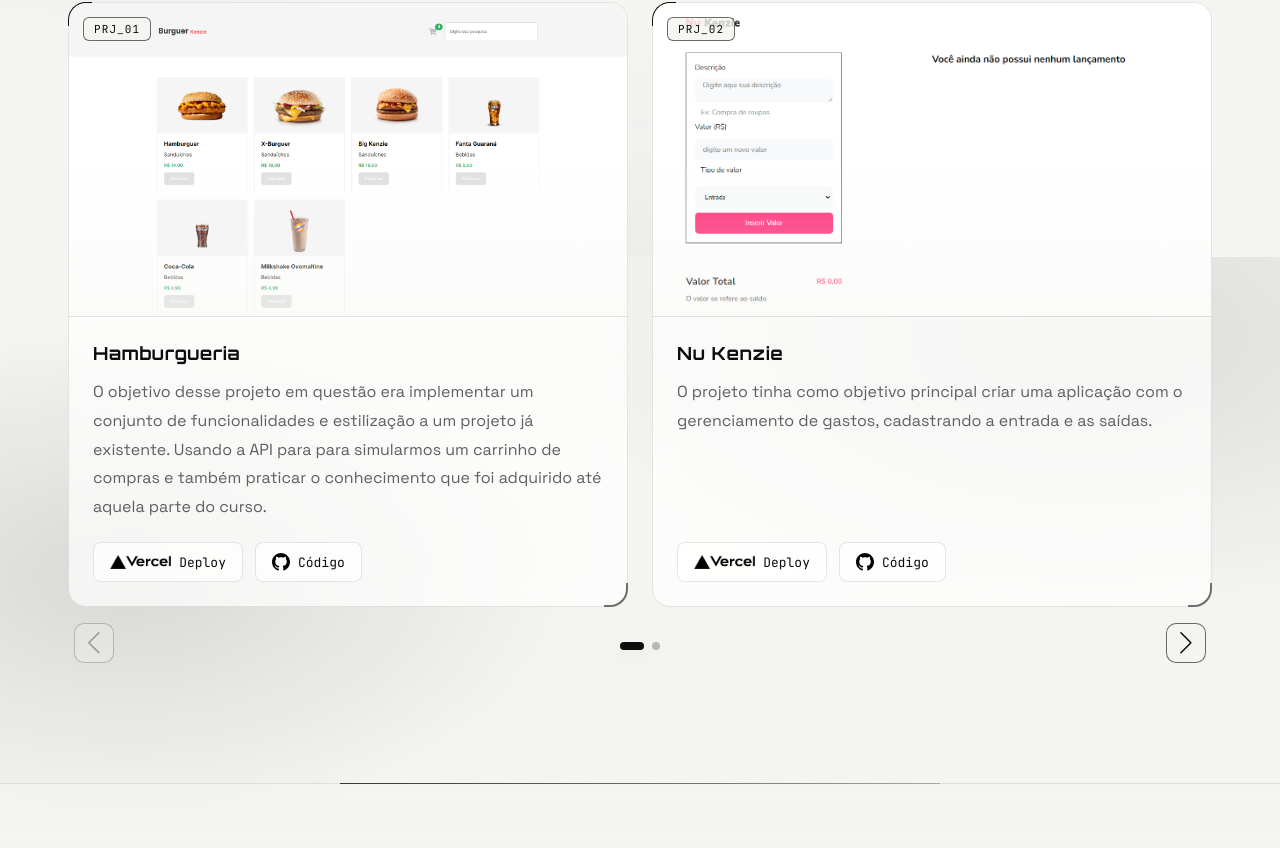
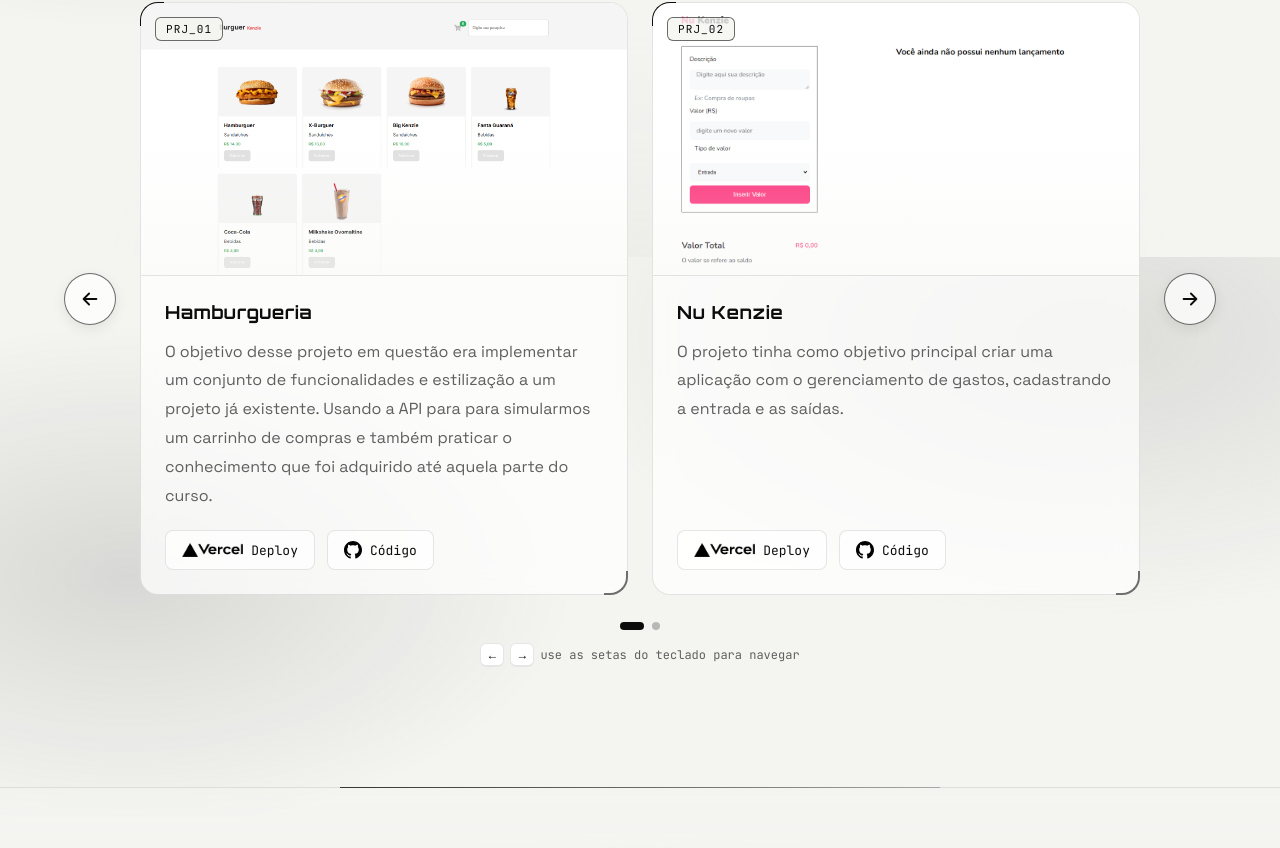
Before and after one commit to Alex-sampaio-lima/Portfolio-Alex-sampaio-lima, a React (Vite) app: page / in a window 1280 px wide. Shown: the part 2143-2991 px from the top of the page. Built offline with nearby package versions, Linux system fonts and the light colour scheme.

Commit message:
feat: add node engine specification and enhance ProjectsSection with keyboard navigation and improved styles

```diff
--- a/package.json
+++ b/package.json
@@ -3,6 +3,9 @@
   "private": true,
   "version": "0.0.0",
   "type": "module",
+  "engines": {
+    "node": "26.x"
+  },
   "scripts": {
     "dev": "vite",
     "build": "vite build",
--- a/src/components/sections/ProjectsSection/ProjectList/style.module.scss
+++ b/src/components/sections/ProjectsSection/ProjectList/style.module.scss
@@ -70,6 +70,7 @@
 
 .links {
     display: flex;
+    flex-wrap: wrap;
     gap: 12px;
     margin-top: 8px;
 }
--- a/src/components/sections/ProjectsSection/index.jsx
+++ b/src/components/sections/ProjectsSection/index.jsx
@@ -2,11 +2,19 @@ import { PojectList } from "./ProjectList"
 import style from "./style.module.scss"
 import { projects } from "../../../data/projects"
 import { Swiper, SwiperSlide } from "swiper/react"
-import { Navigation, Pagination } from "swiper/modules"
+import { Navigation, Pagination, Keyboard } from "swiper/modules"
 
 import "swiper/css"
 import "swiper/css/navigation"
 import "swiper/css/pagination"
+
+function ArrowIcon() {
+    return (
+        <svg width="22" height="22" viewBox="0 0 24 24" fill="none" stroke="currentColor" strokeWidth="2" strokeLinecap="round" strokeLinejoin="round" aria-hidden="true">
+            <path d="M5 12h14M13 6l6 6-6 6" />
+        </svg>
+    )
+}
 
 export function ProjectsSection() {
     return (
@@ -16,15 +24,21 @@ export function ProjectsSection() {
                     <span className="sectionTag">03 · portfólio</span>
                     <h2 className="sectionTitle">Projetos</h2>
                 </div>
+                <div className={style.carousel}>
+                <button type="button" className={`${style.arrow} ${style.prev}`} aria-label="Projeto anterior">
+                    <ArrowIcon />
+                </button>
                 <Swiper
                     className={style.swiper}
-                    modules={[Navigation, Pagination]}
+                    modules={[Navigation, Pagination, Keyboard]}
                     grabCursor={true}
                     spaceBetween={24}
                     slidesPerView={1}
                     breakpoints={{ 760: { slidesPerView: 2 } }}
                     pagination={{ clickable: true }}
-                    navigation
+                    navigation={{ prevEl: `.${style.prev}`, nextEl: `.${style.next}` }}
+                    keyboard={{ enabled: true, onlyInViewport: true }}
+                    rewind={true}
                 >
                     {projects.map((project, i) => (
                         <SwiperSlide key={project.id} className={style.slide}>
@@ -41,6 +55,13 @@ export function ProjectsSection() {
                         </SwiperSlide>
                     ))}
                 </Swiper>
+                <button type="button" className={`${style.arrow} ${style.next}`} aria-label="Próximo projeto">
+                    <ArrowIcon />
+                </button>
+                </div>
+                <p className={style.hint}>
+                    <kbd>←</kbd> <kbd>→</kbd> use as setas do teclado para navegar
+                </p>
             </div>
         </section>
     )
--- a/src/components/sections/ProjectsSection/style.module.scss
+++ b/src/components/sections/ProjectsSection/style.module.scss
@@ -1,34 +1,23 @@
 .containerProjecSection {
     --swiper-theme-color: var(--cyan);
-    --swiper-navigation-size: 22px;
     --swiper-pagination-bullet-inactive-color: var(--muted);
     --swiper-pagination-bullet-inactive-opacity: 0.4;
 }
 
+.carousel {
+    display: grid;
+    grid-template-columns: auto minmax(0, 1fr) auto;
+    align-items: center;
+    gap: 20px;
+}
+
 .swiper {
-    padding: 8px 4px 56px !important;
+    width: 100%;
+    padding: 8px 4px 48px !important;
 
     :global(.swiper-pagination-bullet-active) {
         width: 24px;
         border-radius: 4px;
-        box-shadow: var(--glow-cyan);
-    }
-
-    :global(.swiper-button-prev),
-    :global(.swiper-button-next) {
-        top: auto;
-        bottom: 0;
-        width: 40px;
-        height: 40px;
-        border: 1px solid var(--border-strong);
-        border-radius: 10px;
-        background: rgba(var(--bg-rgb), 0.85);
-        backdrop-filter: blur(8px);
-        transition: box-shadow 0.2s;
-
-        &:hover {
-            box-shadow: var(--glow-cyan);
-        }
     }
 }
 
@@ -37,11 +26,89 @@
     display: flex !important;
 }
 
+.arrow {
+    display: grid;
+    place-items: center;
+    width: 52px;
+    height: 52px;
+    margin-bottom: 40px; // alinha com o centro dos cards (desconta a paginação)
+    color: var(--text);
+    background: var(--surface);
+    border: 1px solid var(--border-strong);
+    border-radius: 50%;
+    backdrop-filter: blur(8px);
+    box-shadow: var(--glow-violet);
+    transition: background 0.2s, color 0.2s, transform 0.2s, box-shadow 0.2s;
+
+    &:hover {
+        color: var(--bg);
+        background: var(--text);
+        box-shadow: var(--glow-cyan);
+    }
+
+    &:focus-visible {
+        outline: 2px solid var(--text);
+        outline-offset: 3px;
+    }
+
+    &:global(.swiper-button-disabled) {
+        opacity: 0.35;
+        pointer-events: none;
+    }
+}
+
+.prev svg {
+    transform: rotate(180deg);
+}
+
+.prev:hover {
+    transform: translateX(-3px);
+}
+
+.next:hover {
+    transform: translateX(3px);
+}
+
+.hint {
+    display: flex;
+    align-items: center;
+    justify-content: center;
+    gap: 6px;
+    font-family: var(--font-mono);
+    font-size: 0.75rem;
+    color: var(--muted);
+
+    kbd {
+        display: inline-grid;
+        place-items: center;
+        min-width: 24px;
+        height: 24px;
+        padding: 0 6px;
+        font-family: inherit;
+        color: var(--text);
+        background: var(--surface-hover);
+        border: 1px solid var(--border);
+        border-bottom-width: 2px;
+        border-radius: 6px;
+    }
+}
+
 @media (max-width: 555px) {
-    .swiper {
-        :global(.swiper-button-prev),
-        :global(.swiper-button-next) {
-            display: none;
+    .carousel {
+        gap: 8px;
+    }
+
+    .arrow {
+        width: 38px;
+        height: 38px;
+
+        svg {
+            width: 18px;
+            height: 18px;
         }
     }
+
+    .hint {
+        display: none;
+    }
 }
```
